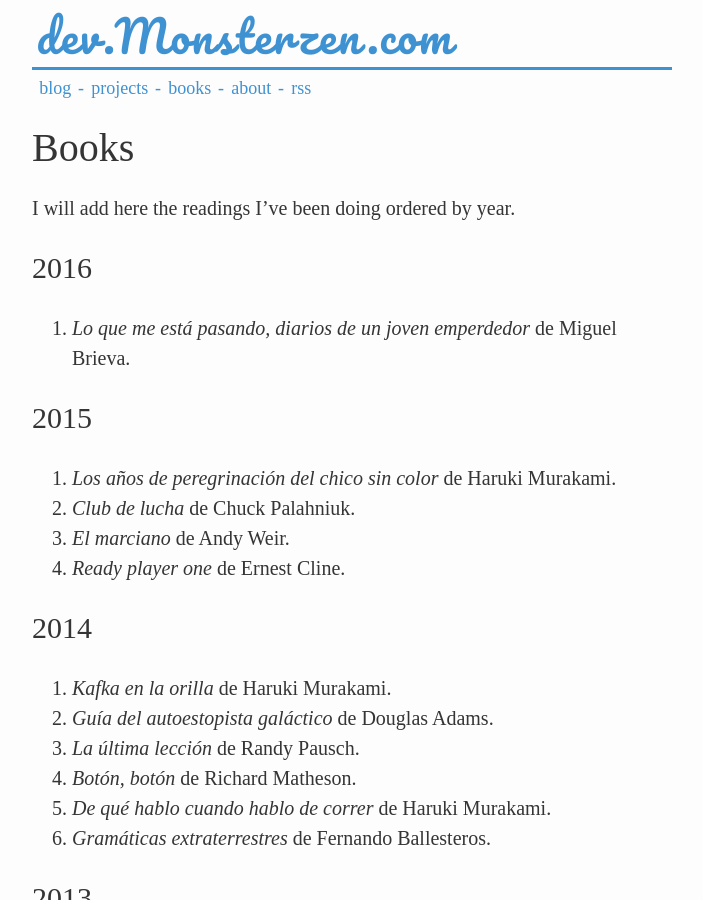
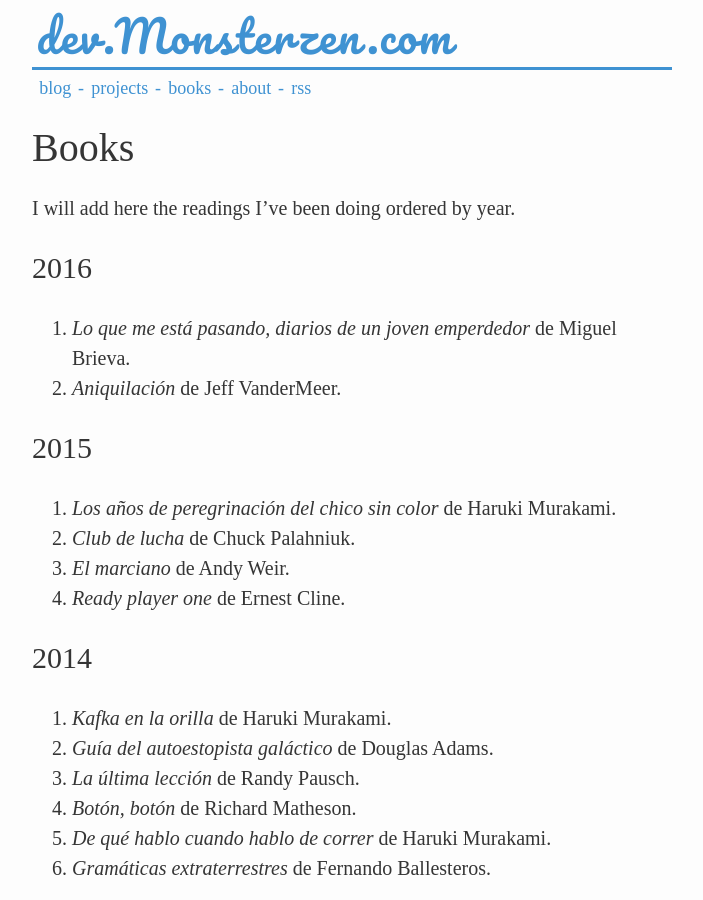
Before and after one commit to jfcalvo/jfcalvo.github.com, a Jekyll site: the page built from books.markdown, in a window 1280 px wide and 900 px high. Shown: the whole window, without its empty margins (288-991 px from the left). Built offline with Jekyll 4.4.1, drawn with Linux system fonts in a browser that asks for light colours; some web fonts are replaced.

Commit message:
Add Aniquilación to books

```diff
--- a/books.markdown
+++ b/books.markdown
@@ -11,6 +11,7 @@ I will add here the readings I've been doing ordered by year.
 ## 2016
 
 1. *Lo que me está pasando, diarios de un joven emperdedor* de Miguel Brieva.
+2. *Aniquilación* de Jeff VanderMeer.
 
 ## 2015
 
```
